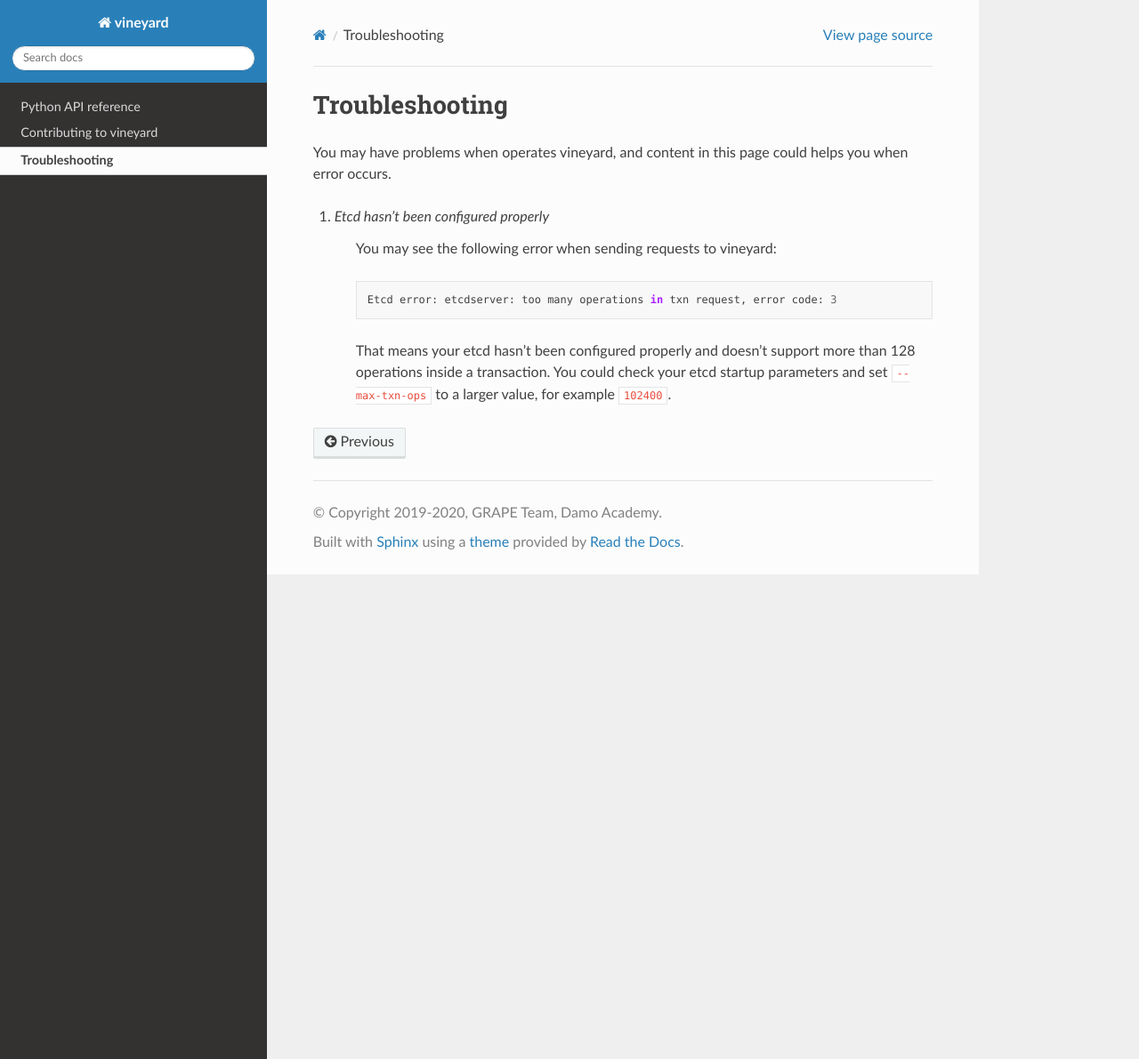
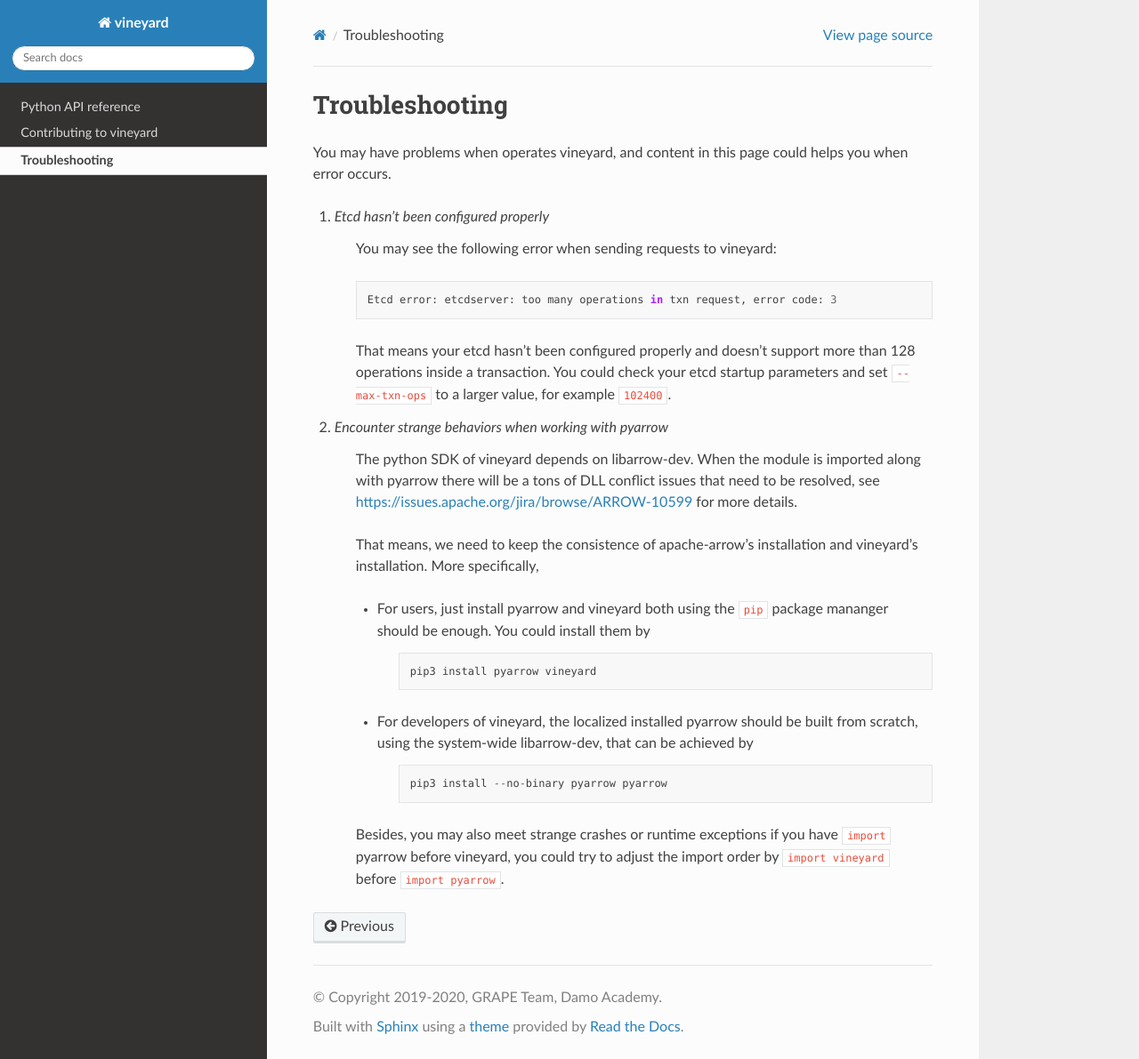
Before and after one commit to v6d-io/v6d, a Sphinx documentation site: the page built from docs/notes/troubleshooting.rst, in a window 1280 px wide and 1191 px high. Shown: the whole window at 89% size. Built offline with Sphinx 7.4.7 and the Read the Docs theme 2.0.0, drawn with Linux system fonts in a browser that asks for light colours; pages that are not in the unit, such as notebooks, are missing from menus.

Commit message:
Fix docs.
Signed-off-by: Tao He <linzhu.ht@alibaba-inc.com>

```diff
--- a/docs/notes/troubleshooting.rst
+++ b/docs/notes/troubleshooting.rst
@@ -16,3 +16,30 @@ could helps you when error occurs.
     more than 128 operations inside a transaction. You could check your etcd
     startup parameters and set :code:`--max-txn-ops` to a larger value, for
     example :code:`102400`.
+
+2. *Encounter strange behaviors when working with pyarrow*
+
+    The python SDK of vineyard depends on libarrow-dev. When the module is imported
+    along with pyarrow there will be a tons of DLL conflict issues that need to be
+    resolved, see https://issues.apache.org/jira/browse/ARROW-10599 for more details.
+
+    That means, we need to keep the consistence of apache-arrow's installation and
+    vineyard's installation. More specifically,
+
+    + For users, just install pyarrow and vineyard both using the :code:`pip` package
+      mananger should be enough. You could install them by
+
+        .. code::
+
+            pip3 install pyarrow vineyard
+
+    + For developers of vineyard, the localized installed pyarrow should be built
+      from scratch, using the system-wide libarrow-dev, that can be achieved by
+
+        .. code::
+
+            pip3 install --no-binary pyarrow pyarrow
+
+    Besides, you may also meet strange crashes or runtime exceptions if you have
+    :code:`import` pyarrow before vineyard, you could try to adjust the import order
+    by :code:`import vineyard` before :code:`import pyarrow`.
```
Also changed, not shown: 1 other file.
